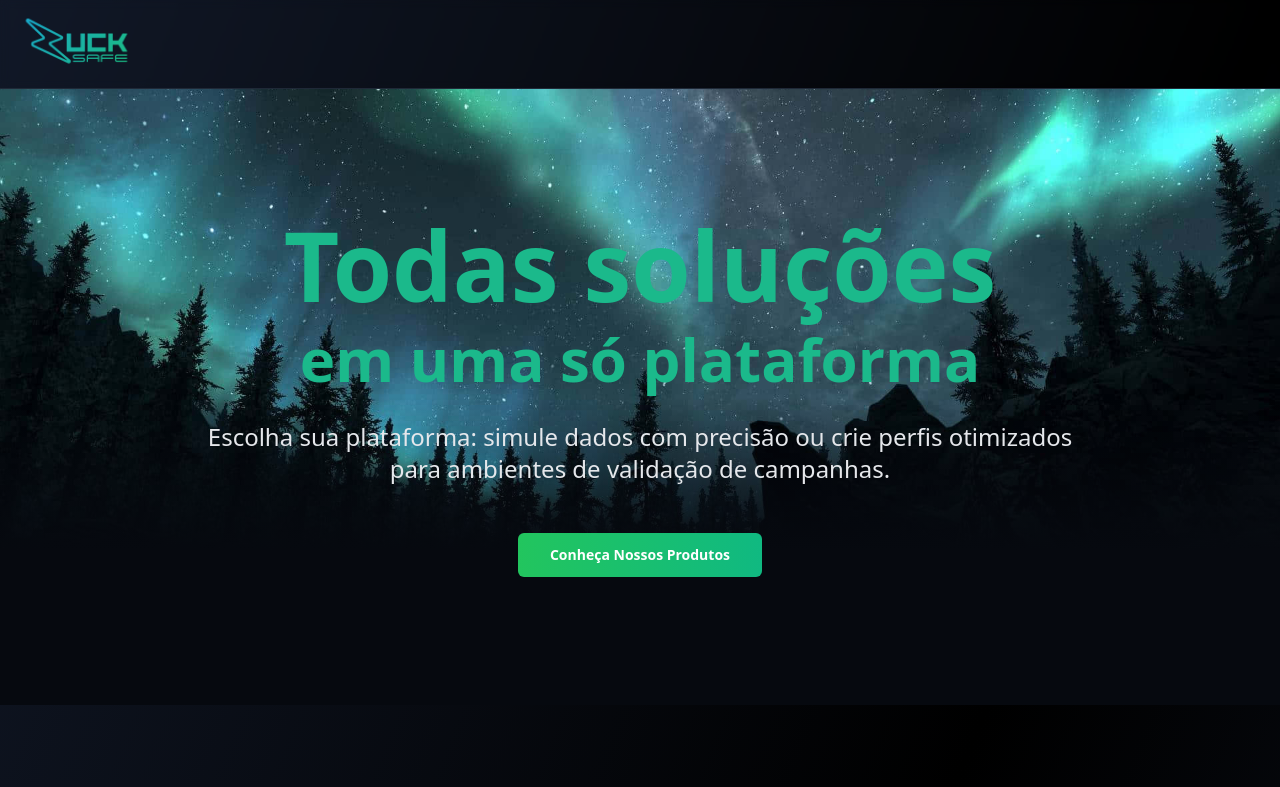
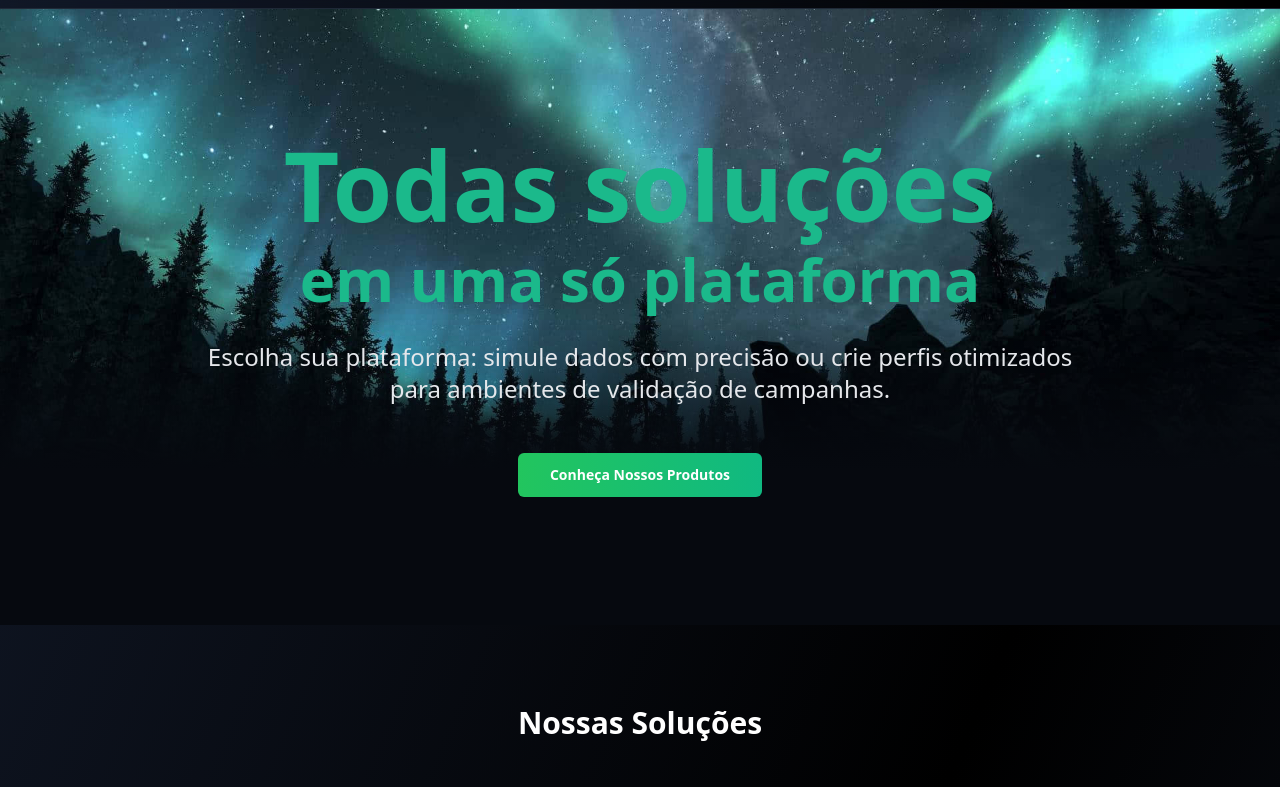
Before and after one commit to RaphaelCerri/zucksafe-identity-forge-34, a React (Vite) app: page / in a window 1280 px wide. Shown: the top 787 px of the page. Built offline with nearby package versions, Linux system fonts and the light colour scheme.

Commit message:
Visual edit in Lovable
Edited UI in Lovable

```diff
--- a/src/pages/Landing.tsx
+++ b/src/pages/Landing.tsx
@@ -42,7 +42,7 @@ const Landing = () => {
   return <div className="min-h-screen bg-gradient-to-br from-gray-900 via-black to-gray-900">
       {/* Header */}
       <header className="border-b border-gray-800 bg-transparent backdrop-blur-sm">
-        <div className="container mx-auto px-4 py-2">
+        <div className="container mx-auto px-4 py-2 -mb-20">
           <div className="flex items-center justify-between">
             <div className="flex items-center space-x-2">
               <img src="/lovable-uploads/c2e803d1-757b-4fdd-972b-bef45d34a3ab.png" alt="ZuckSafe Logo" className="h-[120px] w-auto -mb-6 -mt-6" />
@@ -70,10 +70,14 @@ const Landing = () => {
         {/* Content */}
         <div className="container mx-auto text-center relative z-10">
           <div className="flex justify-center flex-col items-center mb-8">
-            <h1 className="text-6xl md:text-8xl font-bold mb-4" style={{ color: '#1BB98B' }}>
+            <h1 className="text-6xl md:text-8xl font-bold mb-4" style={{
+            color: '#1BB98B'
+          }}>
               Todas soluções
             </h1>
-            <h2 className="text-4xl md:text-6xl font-bold" style={{ color: '#1BB98B' }}>
+            <h2 className="text-4xl md:text-6xl font-bold" style={{
+            color: '#1BB98B'
+          }}>
               em uma só plataforma
             </h2>
           </div>
```
